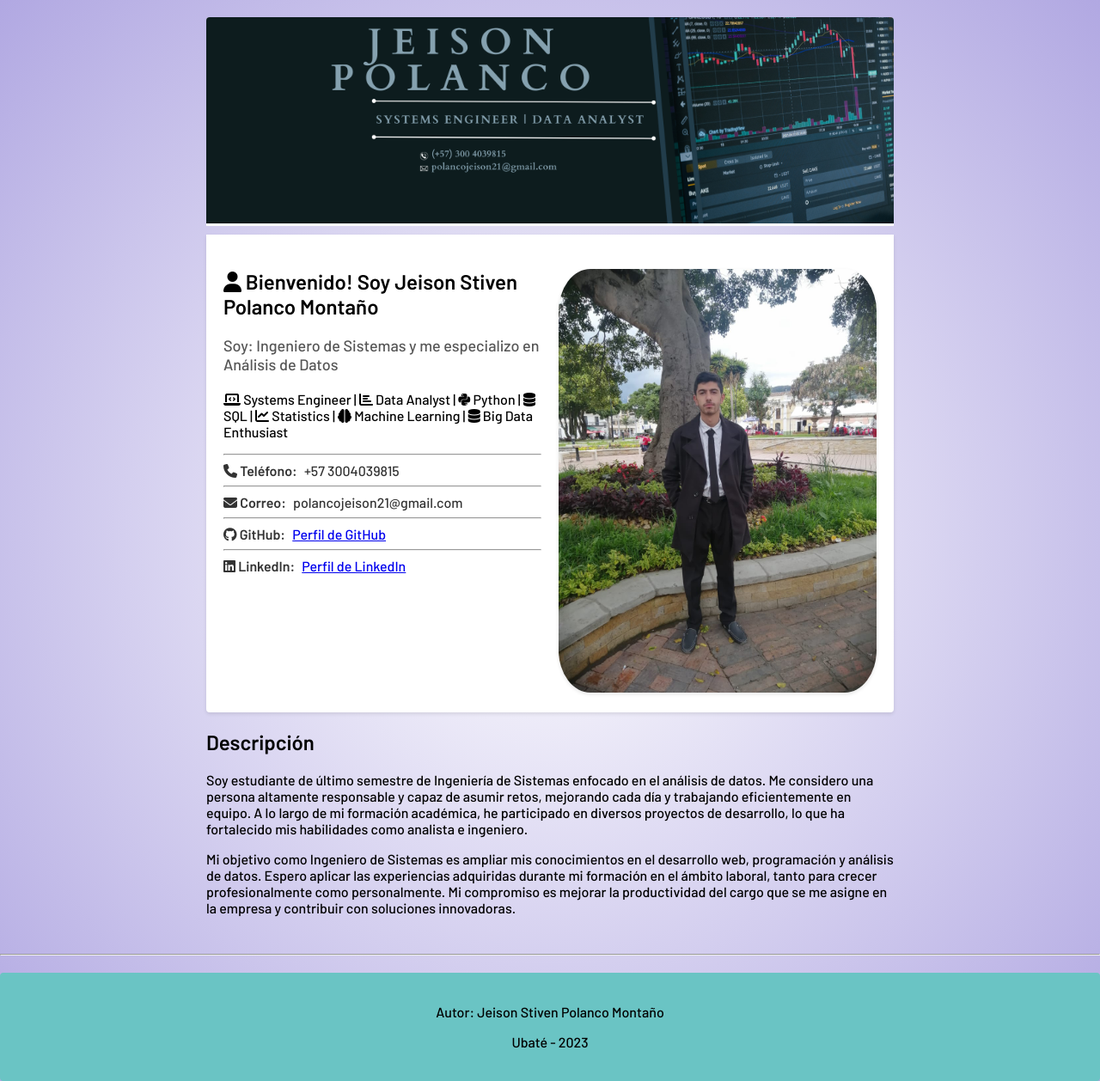
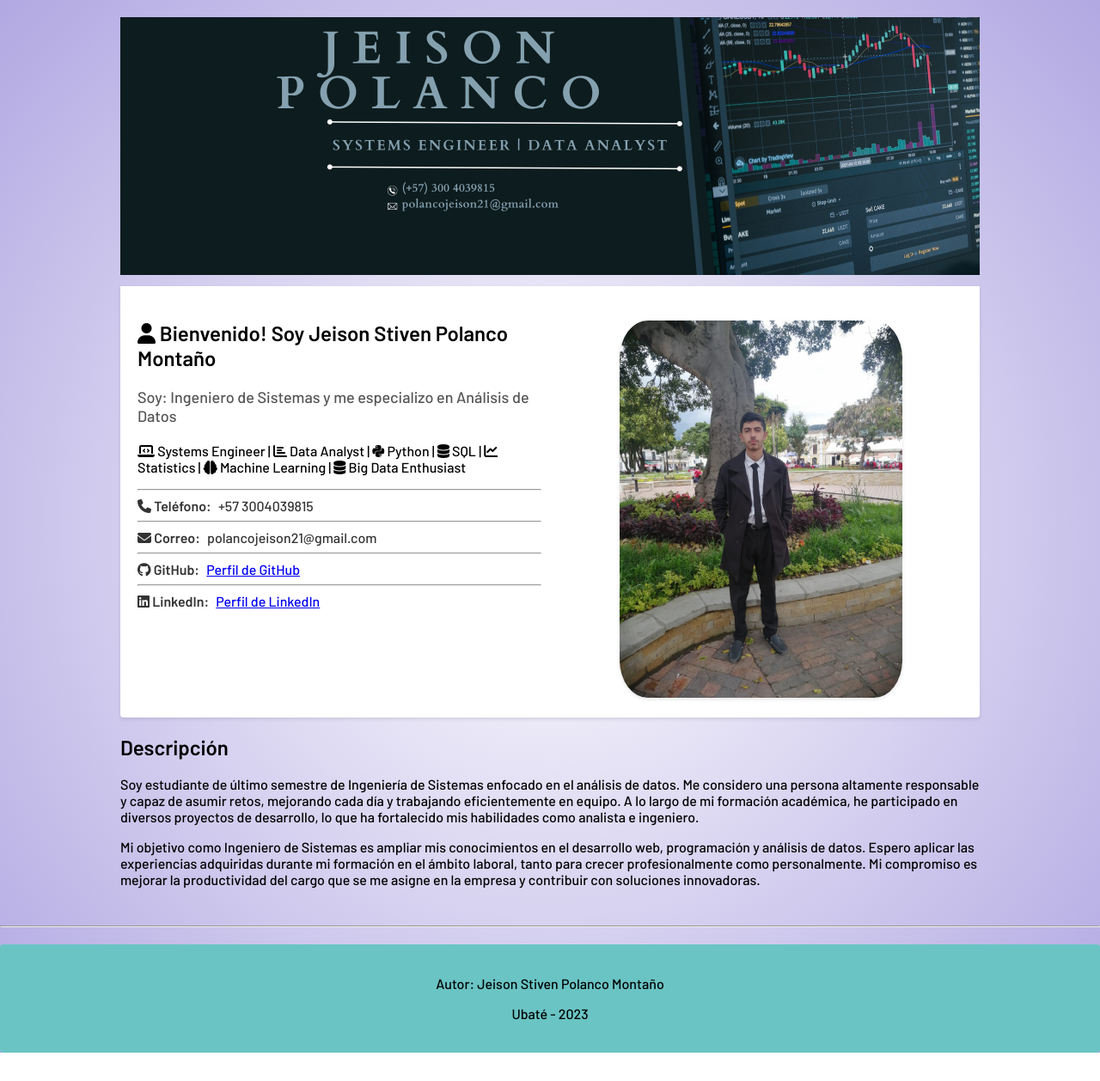
Before and after one commit to ThePolanco/Apps_Web, a Flask app: page / in a window 1280 px wide. Shown: the whole page at 86% size. After the commit the page ends 1225 px from the top, so only its background shows below. Run offline with Flask 3, Linux system fonts and the light colour scheme; some libraries are stand-ins or nearby versions.

Commit message:
Avances perfil de prueba

```diff
--- a/Perfil_JP/src/static/css/estilos.css
+++ b/Perfil_JP/src/static/css/estilos.css
@@ -8,23 +8,26 @@ body {
 }
 
 .container {
-    max-width: 800px;
+    max-width: 1000px;
     margin: 0 auto;
     padding: 20px;
 }
 
 .header {
     text-align: center;
-    background-color: #fff;
-    border-radius: 4px 4px 0 0;
     margin-bottom: 20px;
     position: relative;
+    overflow: hidden; /* Oculta el desbordamiento de contenido en el banner */
 }
 
 .banner {
-    padding: 0%;
     width: 100%;
-    border-radius: 4px 4px 0 0;
+    transition: transform 0.3s; /* Agrega una transición suave al banner */
+}
+
+/* Agrega el efecto hover para el banner */
+.header:hover .banner {
+    transform: scale(1.05); /* Escala ligeramente el banner en hover */
 }
 
 h1 {
@@ -64,7 +67,7 @@ h1 {
 }
 
 .profile-image img{
-    max-width: 100%;
+    max-width: 70%;
     border-radius: 10%;
     box-shadow: 0px 2px 4px rgba(0, 0, 0, 0.1);
     transition: transform 0.3s, box-shadow 0.3s;
--- a/Perfil_JP/src/templates/index.html
+++ b/Perfil_JP/src/templates/index.html
@@ -5,6 +5,7 @@
 {% endblock %}
 
 {% block body %}
+
 <div class="container">
     <header class="header">
         <img class="banner" src="{{ url_for('static', filename='img/Banner.png') }}" alt="Banner">
@@ -33,7 +34,9 @@
         </div>
 
         <div class="profile-image">
-            <img src="{{ url_for('static', filename='img/Perfil_JP.jpg') }}" alt="Imagen de perfil">
+            <a href="https://www.linkedin.com/in/jeisonpolanco/" target="_blank">
+                <img src="{{ url_for('static', filename='img/Perfil_JP.jpg') }}" alt="Imagen de perfil">
+            </a>
         </div>
     </section>
     <section>
```
Also changed, not shown: Perfil_JP/src/static/img/Imagen5.jpg (deleted).
